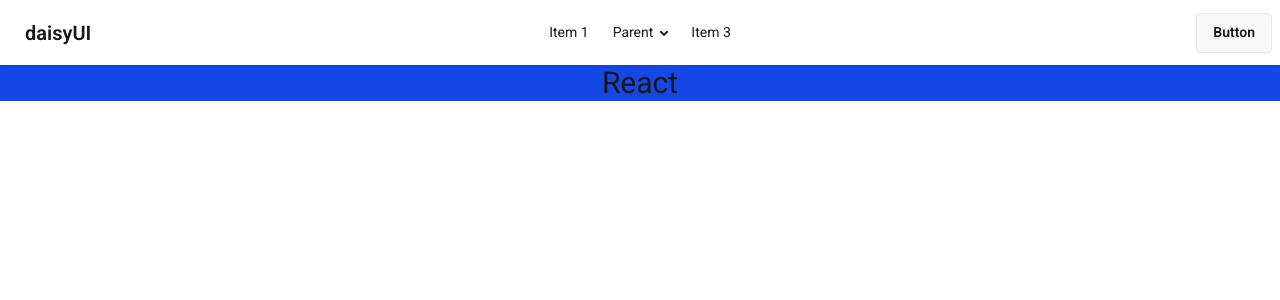
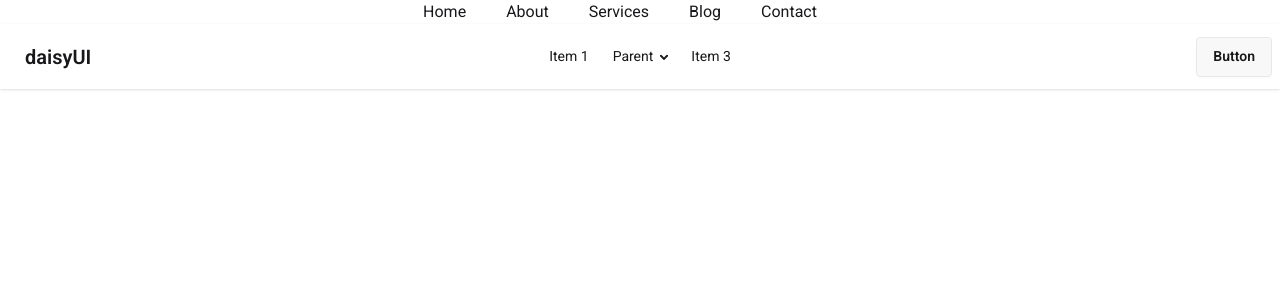
Before and after one commit to Srabonti721/tailwind-font-daisy-add, a React (Vite) app: page /contact in a window 1280 px wide. Shown: the top 300 px of the page. Built offline with nearby package versions, Linux system fonts and the light colour scheme.

Commit message:
more way of navbar used

```diff
--- a/package.json
+++ b/package.json
@@ -11,6 +11,7 @@
   },
   "dependencies": {
     "@tailwindcss/vite": "^4.1.3",
+    "lucide-react": "^0.488.0",
     "react": "^19.0.0",
     "react-dom": "^19.0.0",
     "tailwindcss": "^4.1.3"
--- a/src/App.jsx
+++ b/src/App.jsx
@@ -1,52 +1,19 @@
 
 import './App.css'
+import DaisyNav from './Components/daisuNav/DaisyNav'
+import Navbar from './Components/Navbar/Navbar'
 
 function App() {
 
   return (
     <>
-      <div className="navbar bg-base-100 shadow-sm">
-        <div className="navbar-start">
-          <div className="dropdown">
-            <div tabIndex={0} role="button" className="btn btn-ghost lg:hidden">
-              <svg xmlns="http://www.w3.org/2000/svg" className="h-5 w-5" fill="none" viewBox="0 0 24 24" stroke="currentColor"> <path strokeLinecap="round" strokeLinejoin="round" strokeWidth="2" d="M4 6h16M4 12h8m-8 6h16" /> </svg>
-            </div>
-            <ul
-              tabIndex={0}
-              className="menu menu-sm dropdown-content bg-base-100 rounded-box z-1 mt-3 w-52 p-2 shadow">
-              <li><a>Item 1</a></li>
-              <li>
-                <a>Parent</a>
-                <ul className="p-2">
-                  <li><a>Submenu 1</a></li>
-                  <li><a>Submenu 2</a></li>
-                </ul>
-              </li>
-              <li><a>Item 3</a></li>
-            </ul>
-          </div>
-          <a className="btn btn-ghost text-xl">daisyUI</a>
-        </div>
-        <div className="navbar-center hidden lg:flex">
-          <ul className="menu menu-horizontal px-1">
-            <li><a>Item 1</a></li>
-            <li>
-              <details>
-                <summary>Parent</summary>
-                <ul className="p-2">
-                  <li><a>Submenu 1</a></li>
-                  <li><a>Submenu 2</a></li>
-                </ul>
-              </details>
-            </li>
-            <li><a>Item 3</a></li>
-          </ul>
-        </div>
-        <div className="navbar-end">
-          <a className="btn">Button</a>
-        </div>
-      </div>
-      <h1 className='text-3xl bg-blue-700 text-center'> React</h1>
+      <header>
+        <Navbar></Navbar>
+        <DaisyNav></DaisyNav>
+      </header>
+      <main>
+
+      </main>
 
     </>
   )
--- /dev/null
+++ b/src/Components/Navbar/Link.jsx
@@ -0,0 +1,12 @@
+import React from 'react';
+
+const Link = ({route}) => {
+    return (
+ <li className='mr-10'>
+    <a href={route.path}>{route.name}</a>
+ </li>
+
+    );
+};
+
+export default Link;
--- /dev/null
+++ b/src/Components/Navbar/Navbar.jsx
@@ -0,0 +1,61 @@
+import React from 'react';
+import Link from './link';
+const navigationData = [
+    {
+      id: 1,
+      name: "Home",
+      path: "/"
+    },
+    {
+      id: 2,
+      name: "About",
+      path: "/about"
+    },
+    {
+      id: 3,
+      name: "Services",
+      path: "/services"
+    },
+    {
+      id: 4,
+      name: "Blog",
+      path: "/blog"
+    },
+    {
+      id: 5,
+      name: "Contact",
+      path: "/contact"
+    }
+  ];
+const Navbar = () => {
+
+    return (
+
+        <nav>
+<ul className='flex justify-center'>
+    {
+        navigationData.map(route=><Link route={route}></Link>)
+    }
+</ul>
+
+
+
+  {/* <ul className='flex justify-center '>
+    {
+      navigationData.map(link =><li className='mr-10'>
+        <a href={link.path}></a>{link.name}
+      </li> )
+    }
+  </ul> */}
+   {/* <ul className='flex justify-center '>
+    <li className='mr-10'><a href="/"></a>Home</li>
+    <li className='mr-10'><a href="/about"></a>About</li>
+    <li className='mr-10'><a href="/blog"></a>Blog</li>
+    <li className='mr-10'><a href="/Services"></a>Services</li>
+    <li className='mr-10'><a href="/Contact"></a>Contact</li>
+   </ul> */}
+        </nav>
+    );
+};
+
+export default Navbar;
--- /dev/null
+++ b/src/Components/daisuNav/DaisyNav.jsx
@@ -0,0 +1,49 @@
+import React from 'react';
+
+const DaisyNav = () => {
+    return (
+        <div className="navbar bg-base-100 shadow-sm">
+        <div className="navbar-start">
+          <div className="dropdown">
+            <div tabIndex={0} role="button" className="btn btn-ghost lg:hidden">
+              <svg xmlns="http://www.w3.org/2000/svg" className="h-5 w-5" fill="none" viewBox="0 0 24 24" stroke="currentColor"> <path strokeLinecap="round" strokeLinejoin="round" strokeWidth="2" d="M4 6h16M4 12h8m-8 6h16" /> </svg>
+            </div>
+            <ul
+              tabIndex={0}
+              className="menu menu-sm dropdown-content bg-base-100 rounded-box z-1 mt-3 w-52 p-2 shadow">
+              <li><a>Item 1</a></li>
+              <li>
+                <a>Parent</a>
+                <ul className="p-2">
+                  <li><a>Submenu 1</a></li>
+                  <li><a>Submenu 2</a></li>
+                </ul>
+              </li>
+              <li><a>Item 3</a></li>
+            </ul>
+          </div>
+          <a className="btn btn-ghost text-xl">daisyUI</a>
+        </div>
+        <div className="navbar-center hidden lg:flex">
+          <ul className="menu menu-horizontal px-1">
+            <li><a>Item 1</a></li>
+            <li>
+              <details>
+                <summary>Parent</summary>
+                <ul className="p-2">
+                  <li><a>Submenu 1</a></li>
+                  <li><a>Submenu 2</a></li>
+                </ul>
+              </details>
+            </li>
+            <li><a>Item 3</a></li>
+          </ul>
+        </div>
+        <div className="navbar-end">
+          <a className="btn">Button</a>
+        </div>
+      </div>
+    );
+};
+
+export default DaisyNav;
```
Also changed, not shown: 1 other file (tests, documents, lock files or other folders).
